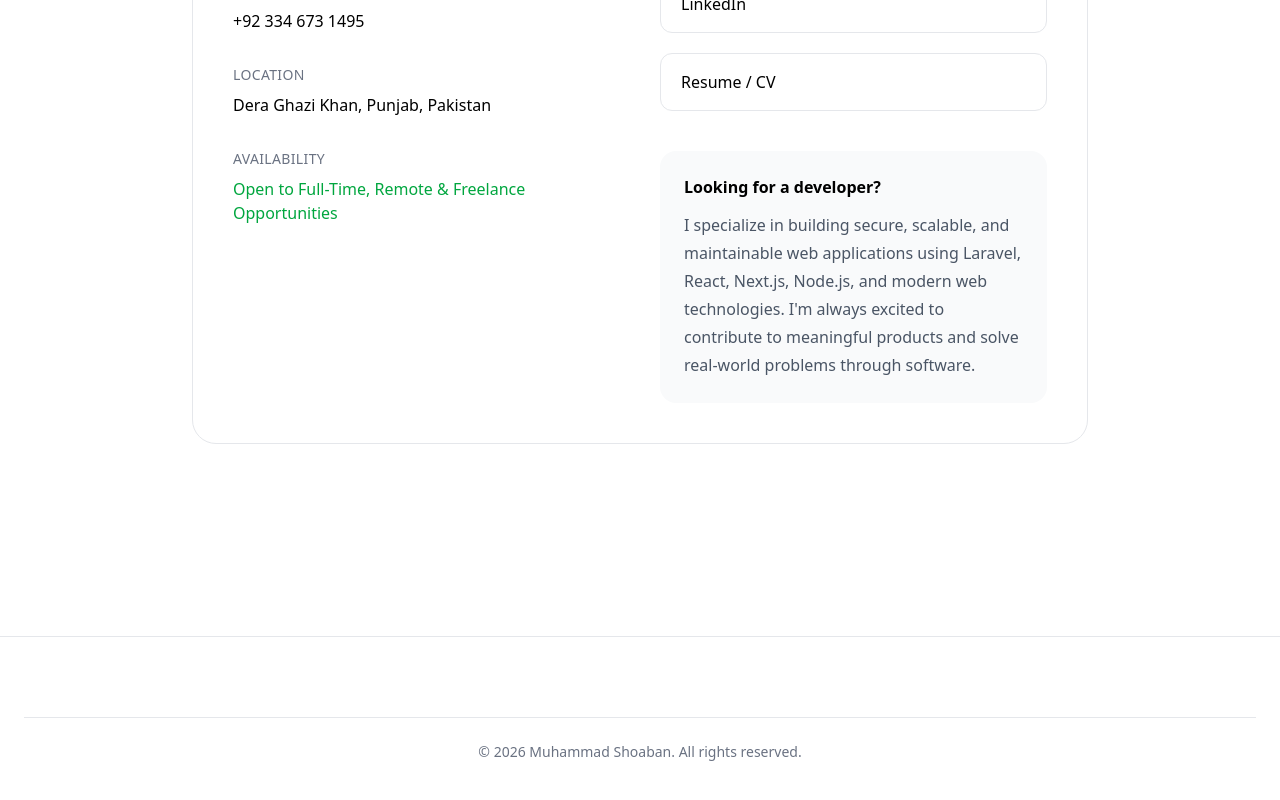
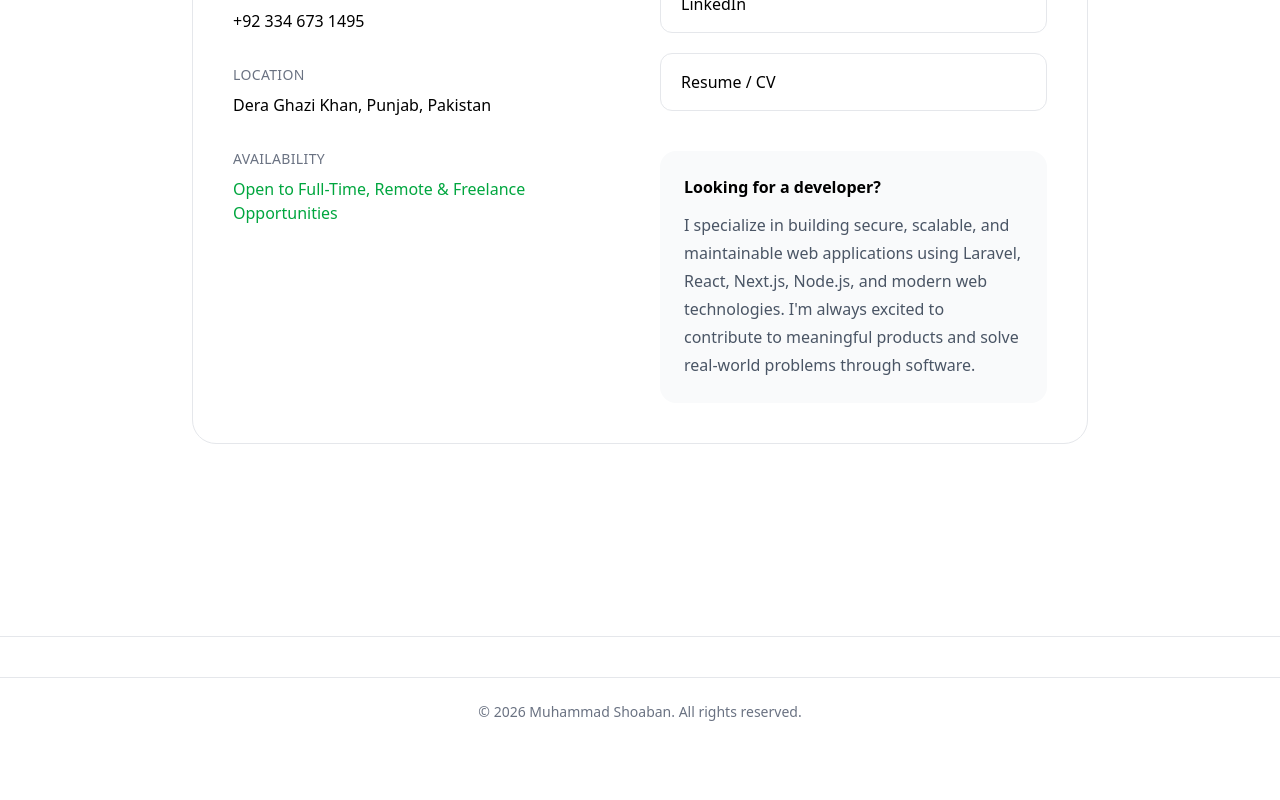
Before and after one commit to mshoaban/portfolio, a Next.js app: page / in a window 1280 px wide. Shown: the part 8498-9298 px from the top of the page. After the commit the page ends 9220 px from the top, so only its background shows below. Built offline with nearby package versions, Linux system fonts and the light colour scheme.

Commit message:
footer fix

```diff
--- a/components/Footer.jsx
+++ b/components/Footer.jsx
@@ -3,17 +3,9 @@
 export default function Footer() {
   return (
     <footer className="border-t border-gray-200 dark:border-gray-800 mt-24">
-
-      <div className="max-w-7xl mx-auto px-6 py-10">
-
         <div className="mt-10 pt-6 border-t border-gray-200 dark:border-gray-800 text-center text-sm text-gray-500">
-
           © {new Date().getFullYear()} Muhammad Shoaban. All rights reserved.
-
         </div>
-
-      </div>
-
     </footer>
   );
 }
```
